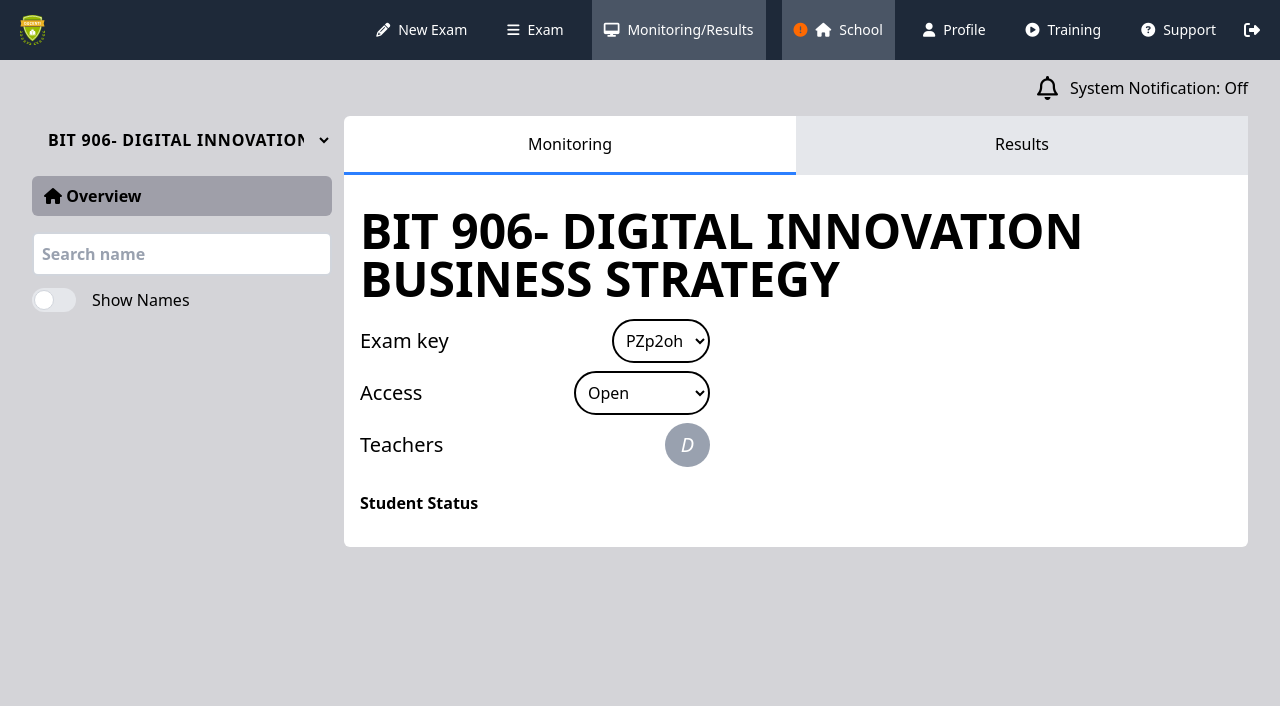
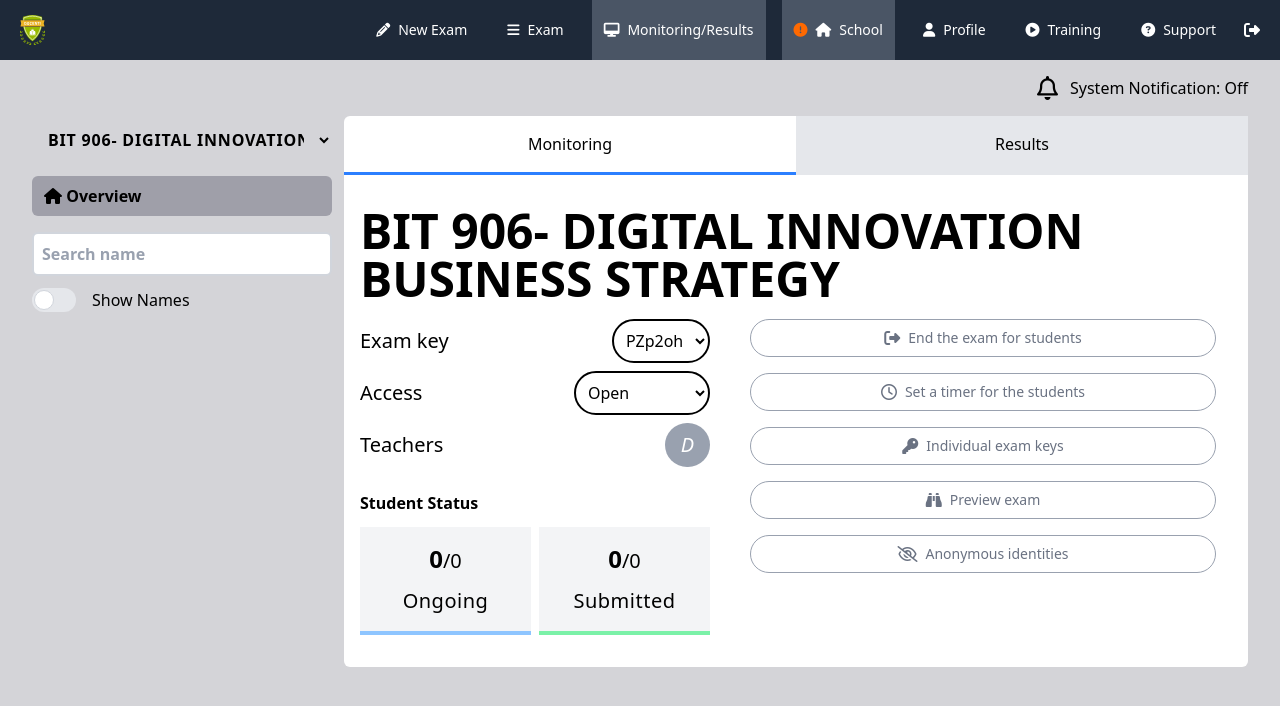
Before and after one commit to urizennnn/Exam-net, a Vue app: page /monitoring-results in a window 1280 px wide. Shown: the top 706 px of the page. Built offline with nearby package versions, Linux system fonts and the light colour scheme.

Commit message:
monitoring and result page almost done

```diff
--- a/src/components/AppEditor.vue
+++ b/src/components/AppEditor.vue
@@ -89,7 +89,7 @@ import {
 } from "ckeditor5";
 import "ckeditor5/ckeditor5.css";
 
-const model = defineModel()
+const model = defineModel();
 const LICENSE_KEY = "GPL";
 const editorToolbar = useTemplateRef("editorToolbarElement");
 const isLayoutReady = ref(false);
--- a/src/components/NewExam/AppCardRadio.vue
+++ b/src/components/NewExam/AppCardRadio.vue
@@ -56,7 +56,7 @@ defineProps({
   value: String,
 });
 
-const model = defineModel({required: false})
+const model = defineModel({ required: false });
 
 const emit = defineEmits(["click"]);
 
--- a/src/pages/MonitoringResults/MonitoringResults.vue
+++ b/src/pages/MonitoringResults/MonitoringResults.vue
@@ -43,7 +43,7 @@
           <!-- main section -->
           <main class="py-8 px-4">
             <h1 class="text-black text-5xl font-bold">{{ examTitle }}</h1>
-            <section class="flex gap-2 mt-4">
+            <section class="flex gap-6 mt-4">
               <div class="flex flex-col gap-2 w-full max-w-[350px]">
                 <template v-for="(details, index) in examDetails" :key="index">
                   <AppSelect
@@ -63,9 +63,34 @@
                 </p>
                 <div class="mt-4">
                   <h4 class="font-bold">Student Status</h4>
+                  <div class="flex gap-2 w-full mt-3">
+                    <div
+                      v-for="(status, index) in studentStatus"
+                      :key="index"
+                      :class="`${status.borderBottom} border-b-4 p-4 flex items-center justify-center flex-col gap-3 bg-gray-100 w-full`"
+                    >
+                      <p class="text-xl flex items-end">
+                        <span class="font-bold text-2xl">
+                          {{ status.done }}
+                        </span>
+                        /{{ status.total }}
+                      </p>
+                      <p class="capitalize text-xl tracking-wide">
+                        {{ status.title }}
+                      </p>
+                    </div>
+                  </div>
                 </div>
               </div>
-              <div></div>
+              <div class="w-full px-4 flex flex-col gap-4">
+                <AppButton
+                  v-for="(button, index) in buttonList"
+                  :key="index"
+                  :label="button.label"
+                  :leftIcon="button.leftIcon"
+                  extraClass="w-full! items-center justify-center rounded-3xl!"
+                />
+              </div>
             </section>
           </main>
         </div>
@@ -79,6 +104,7 @@ import { ref } from "vue";
 import AppInput from "../../components/AppInput.vue";
 import AppToggleButton from "../../components/AppToggleButton.vue";
 import AppSelect from "../../components/AppSelect.vue";
+import AppButton from "../../components/AppButton.vue";
 
 const allAvailableExams = ref([
   {
@@ -118,6 +144,44 @@ const examDetails = ref([
   },
 ]);
 
+const studentStatus = ref([
+  {
+    done: 0,
+    total: 0,
+    title: "ongoing",
+    borderBottom: "border-blue-300",
+  },
+  {
+    done: 0,
+    total: 0,
+    title: "submitted",
+    borderBottom: "border-green-300",
+  },
+]);
+
+const buttonList = ref([
+  {
+    label: "End the exam for students",
+    leftIcon: "fa-solid fa-right-from-bracket",
+  },
+  {
+    label: "Set a timer for the students",
+    leftIcon: "fa-regular fa-clock",
+  },
+  {
+    label: "Individual exam keys",
+    leftIcon: "fa-solid fa-key",
+  },
+  {
+    label: "Preview exam",
+    leftIcon: "fa-solid fa-binoculars",
+  },
+  {
+    label: "Anonymous identities",
+    leftIcon: "fa-regular fa-eye-slash",
+  },
+]);
+
 const handleTabSwitch = (tabindex: number) => {
   tabs.value.map((tab, index) => {
     tab.isActive = tabindex === index;
```
Also changed, not shown: src/components/NewExam/AppAnswerType.vue (+2 -7 lines).
